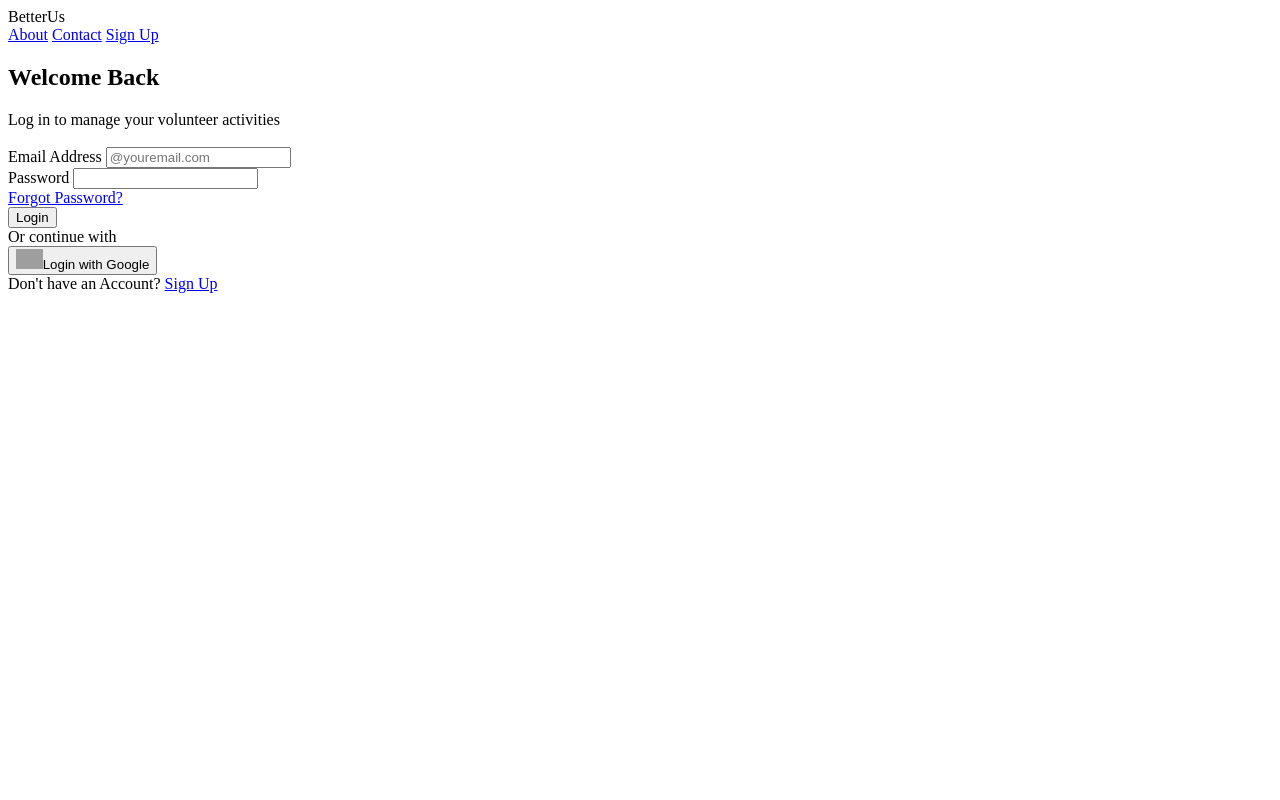
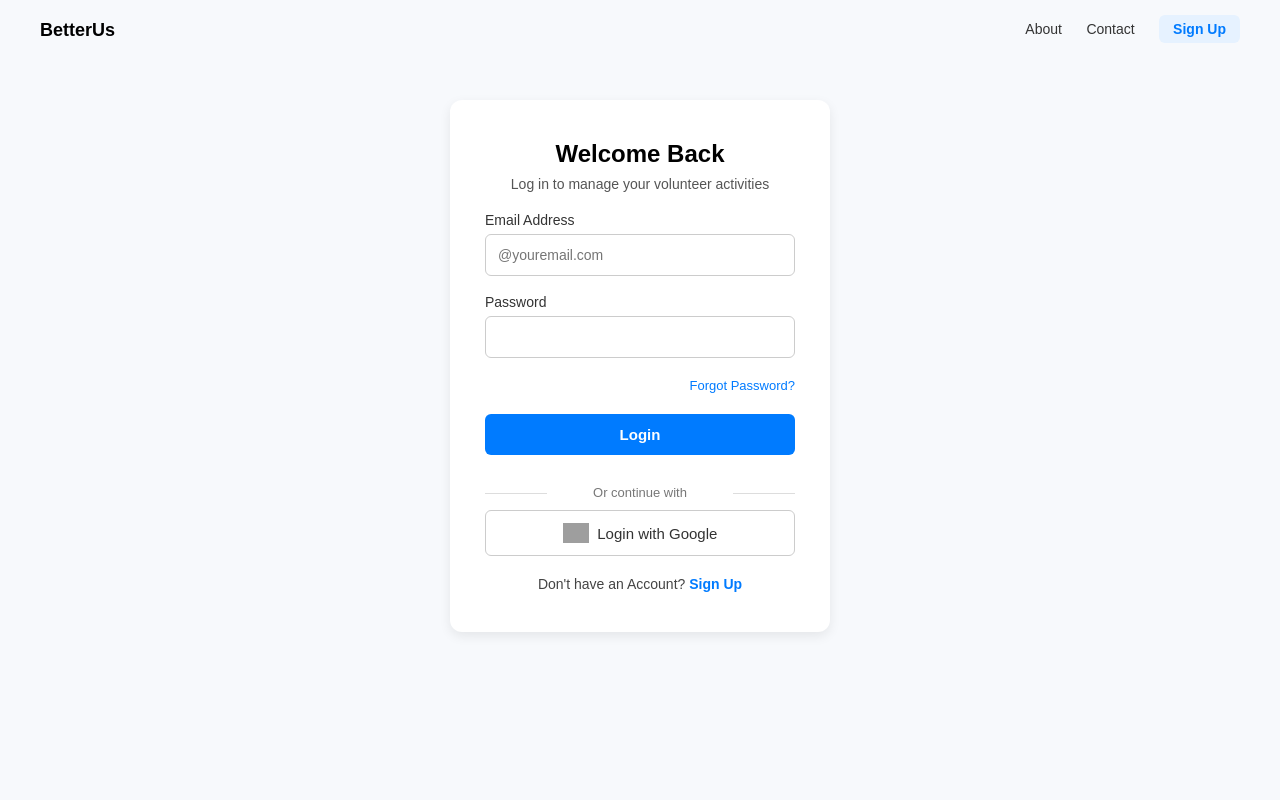
Before and after one commit to Vansh7206/BetterUs, a Python web app: template OneDrive/Desktop/BetterUs/templates/login.html in a window 1280 px wide. Run offline with Jinja, Linux system fonts and the light colour scheme; the template is opened without the code that fills it, so the values that code supplies are empty; grey boxes are pictures that could not be loaded.

Commit message:
Updated stylesheet

```diff
--- a/OneDrive/Desktop/BetterUs/static/css/style.css
+++ b/OneDrive/Desktop/BetterUs/static/css/style.css
@@ -0,0 +1,167 @@
+* {
+    margin: 0;
+    padding: 0;
+    box-sizing: border-box;
+    font-family: Arial, Helvetica, sans-serif;
+}
+
+body {
+    background-color: #f7f9fc;
+    display: flex;
+    flex-direction: column;
+    align-items: center;
+    justify-content: flex-start;
+    min-height: 100vh;
+}
+
+.logo {
+    position: absolute;
+    top: 20px;
+    left: 40px;
+    font-weight: bold;
+    font-size: 18px;
+    color: #000;
+}
+
+nav {
+    position: absolute;
+    top: 20px;
+    right: 40px;
+}
+
+nav a {
+    margin-left: 20px;
+    text-decoration: none;
+    color: #333;
+    font-size: 14px;
+}
+
+nav a:last-child {
+    padding: 6px 14px;
+    background: #e6f2ff;
+    border-radius: 6px;
+    color: #007bff;
+    font-weight: bold;
+}
+
+.container {
+    margin-top: 100px;
+    background: #fff;
+    padding: 40px 35px;
+    border-radius: 12px;
+    box-shadow: 0 4px 12px rgba(0, 0, 0, 0.08);
+    width: 380px;
+    text-align: center;
+}
+
+header h2 {
+    font-size: 24px;
+    margin-bottom: 8px;
+}
+
+.container-text {
+    font-size: 14px;
+    color: #555;
+    margin-bottom: 20px;
+}
+
+.email-inp,
+.password-inp {
+    text-align: left;
+    margin-bottom: 18px;
+}
+
+label {
+    display: block;
+    font-size: 14px;
+    margin-bottom: 6px;
+    color: #333;
+}
+
+input {
+    width: 100%;
+    padding: 12px;
+    border: 1px solid #ccc;
+    border-radius: 6px;
+    font-size: 14px;
+}
+
+.forgot-pass {
+    text-align: right;
+    margin-bottom: 20px;
+}
+
+.forgot-pass a {
+    font-size: 13px;
+    color: #007bff;
+    text-decoration: none;
+}
+
+button {
+    width: 100%;
+    padding: 12px;
+    background: #007bff;
+    color: #fff;
+    font-size: 15px;
+    font-weight: bold;
+    border: none;
+    border-radius: 6px;
+    cursor: pointer;
+    margin-bottom: 20px;
+}
+
+button:hover {
+    background: #0056b3;
+}
+
+.divider {
+    font-size: 13px;
+    color: #777;
+    margin: 10px 0;
+    position: relative;
+}
+
+.divider::before,
+.divider::after {
+    content: "";
+    position: absolute;
+    top: 50%;
+    width: 20%;
+    height: 1px;
+    background: #ddd;
+}
+
+.divider::before {
+    left: 0;
+}
+
+.divider::after {
+    right: 0;
+}
+
+.google-btn {
+    background: #fff;
+    border: 1px solid #ccc;
+    color: #333;
+    font-weight: normal;
+    display: flex;
+    align-items: center;
+    justify-content: center;
+    gap: 8px;
+}
+
+.google-btn:hover {
+    background: #f8f9fa;
+}
+
+.sign-up {
+    margin-top: 18px;
+    font-size: 14px;
+    color: #444;
+}
+
+.sign-up a {
+    color: #007bff;
+    text-decoration: none;
+    font-weight: bold;
+}
--- a/OneDrive/Desktop/BetterUs/templates/login.html
+++ b/OneDrive/Desktop/BetterUs/templates/login.html
@@ -4,21 +4,26 @@
     <meta charset="UTF-8">
     <meta name="viewport" content="width=device-width, initial-scale=1.0">
     <title>BetterUs</title>
-
+    <link rel="stylesheet" href="/static/css/style.css">
+    <link rel="icon" href="/static/images/Gemini_Generated_Image_7lt9z47lt9z47lt9.png" type="image/jpg">
 </head>
 <body>
-    <div class="login">
-        <div class="login-icon">BetterUs</div>
+    <div class="logo">
+        <div class="logo-icon">BetterUs</div>
     </div>
+
     <nav>
         <a href="#">About</a>
         <a href="#">Contact</a>
         <a href="#">Sign Up</a>
     </nav>
+
+    <div class="container">
         <header>
             <h2>Welcome Back</h2>
         </header>
-    <div class="container">Log in to manage your volunteer activities</div><br>
+        <p class="container-text">Log in to manage your volunteer activities</p>
+
         <div class="email-inp">
             <label for="email">Email Address</label>
             <input type="email" id="email" placeholder="@youremail.com" required>
@@ -31,12 +36,17 @@
             <a href="#">Forgot Password?</a>
         </div>
         <button type="submit">Login</button>
+
         <div class="divider">Or continue with</div>
+
         <button type="submit" class="google-btn">
-        <img src="https://www.svgrepo.com/show/355037/google.svg" alt="Google Icon" style="height: 20px;">Login with Google
+            <img src="https://www.svgrepo.com/show/355037/google.svg" alt="Google Icon" style="height: 20px;">
+            Login with Google
         </button>
+
         <div class="sign-up">
             Don't have an Account? <a href="#">Sign Up</a>
         </div>
+    </div>
 </body>
 </html>
```
Also changed, not shown: OneDrive/Desktop/BetterUs/static/images/Gemini_Generated_Image_7lt9z47lt9z47lt9.png (added). Lines whose indentation alone changed are shown as unchanged.
